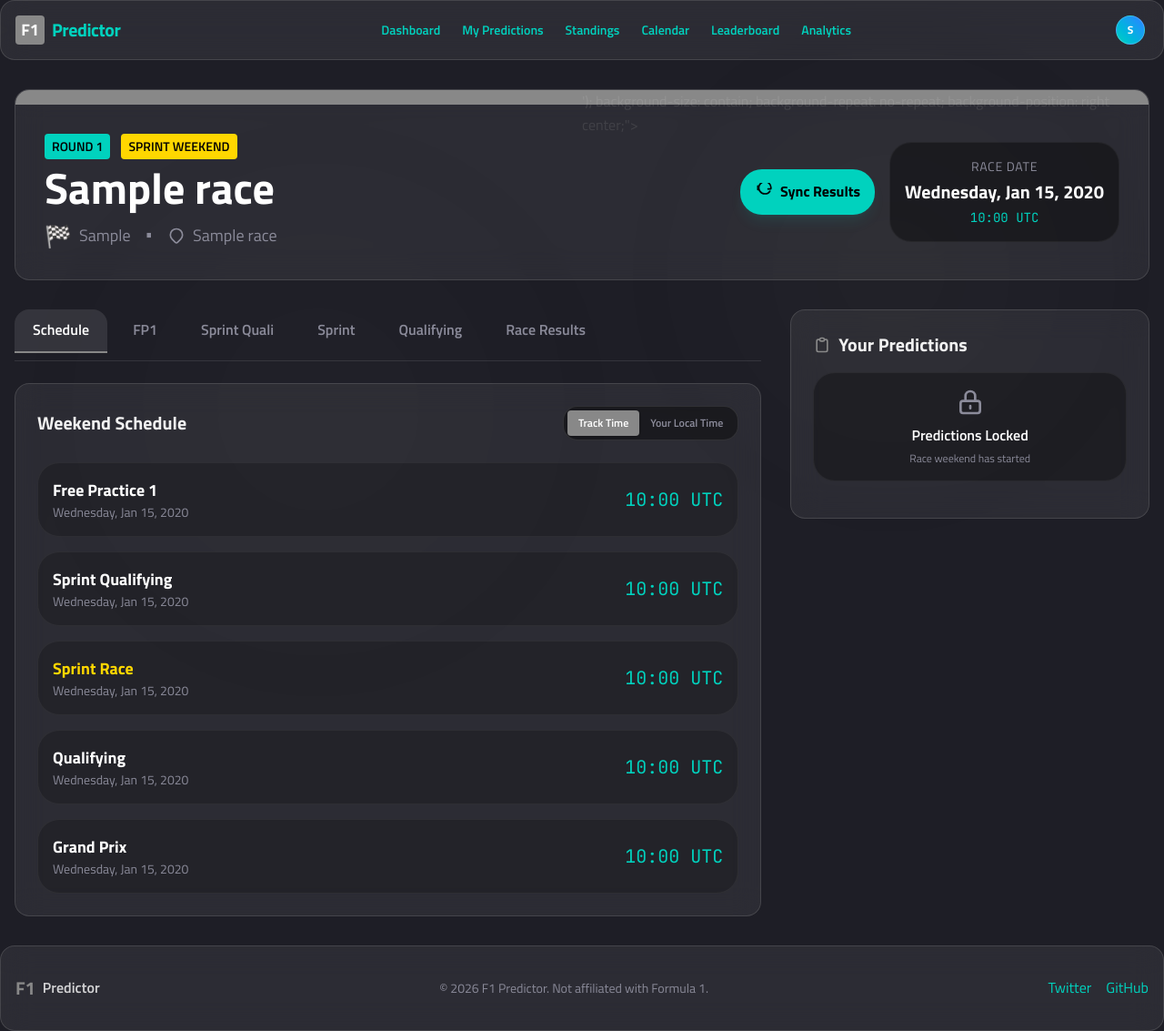
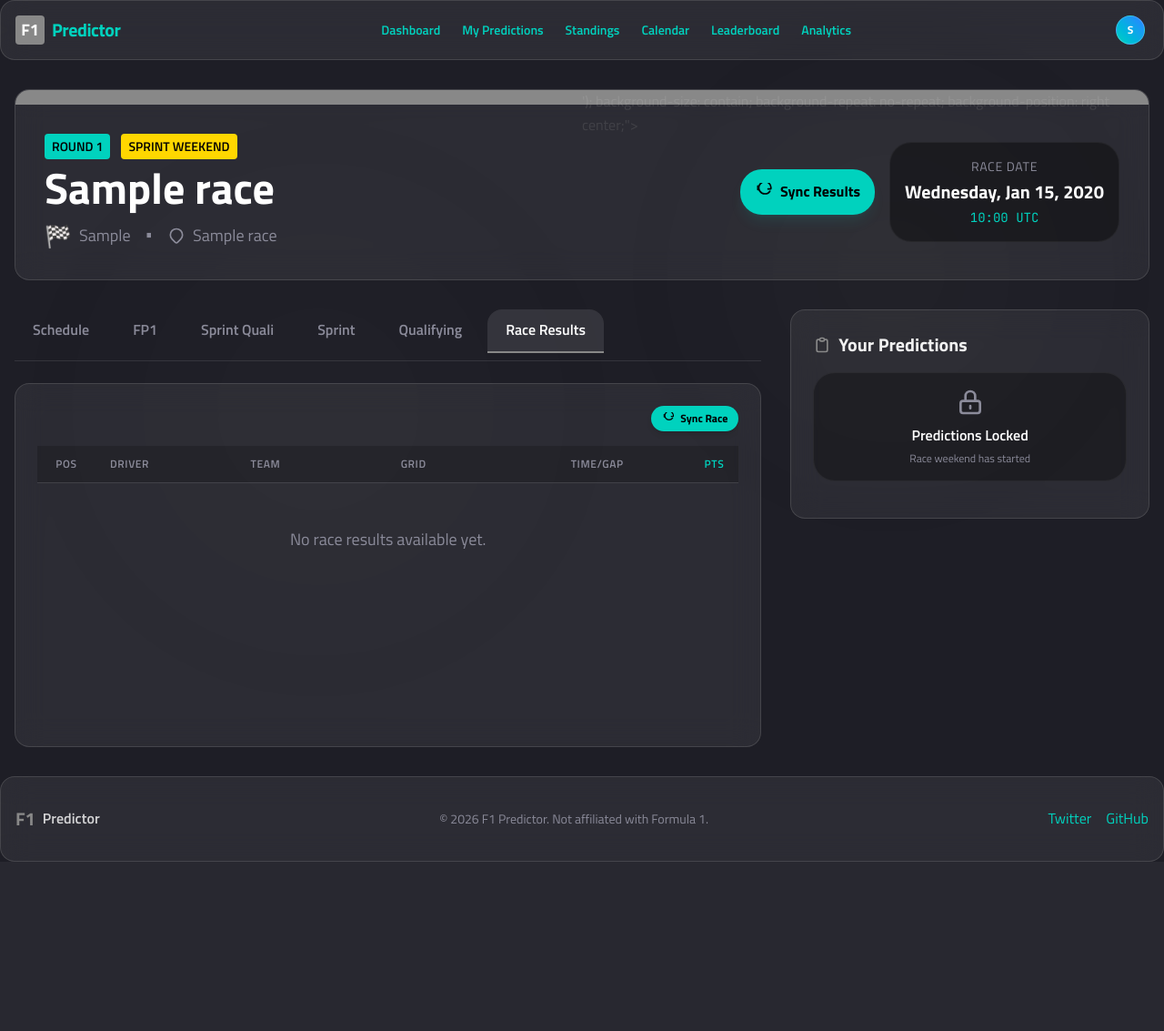
Before and after one commit to Plutovio/f1predictiongame, a Django app: page /races/1/ in a window 1280 px wide. Shown: the whole page at 91% size. After the commit the page ends 947 px from the top, so only its background shows below. Run offline with Django 5.2, Linux system fonts and the light colour scheme; a user stored in the database is signed in; tables that the repository leaves empty hold one stand-in row (values such as "Sample post"); style sheets or scripts are compiled from the project's sources; parts of the project's set-up code (start-up, migrations or seed data) failed here and were passed over.

Commit message:
fix: switch tab rendering to server-side includes and resolve active tab reload

```diff
--- a/templates/races/detail.html
+++ b/templates/races/detail.html
@@ -4,7 +4,7 @@
 
 {% block content %}
 <div x-data="{
-    tab: 'schedule',
+    tab: '{{ active_tab|default:"schedule" }}',
     timeMode: 'track',
     country: '{{ race.country|escapejs }}',
     city: '{{ race.city|escapejs }}',
@@ -308,56 +308,41 @@
                 {% endif %}
             </div>
 
-            <!-- HTMX-loaded tabs -->
+            <!-- Tab contents (rendered server-side for maximum reliability and speed) -->
 
             <!-- FP1 -->
             <div x-show="tab === 'fp1'" x-transition.opacity x-cloak>
-                <div hx-get="{% url 'race_tab' race.id 'fp1' %}" hx-trigger="intersect once">
-                    <p class="text-center text-[#8B8B9A] py-8">Results not available yet.</p>
-                </div>
+                {% include "partials/race_tab_practice.html" with results=fp1_results session_name="Free Practice 1" session_type="fp1" %}
             </div>
 
             {% if race.has_sprint %}
                 <!-- Sprint Qualifying -->
                 <div x-show="tab === 'sprint_qualifying'" x-transition.opacity x-cloak>
-                    <div hx-get="{% url 'race_tab' race.id 'sprint_qualifying' %}" hx-trigger="intersect once">
-                        <p class="text-center text-[#8B8B9A] py-8">Results not available yet.</p>
-                    </div>
+                    {% include "partials/race_tab_qualifying.html" with results=sprint_qualifying_results session_name="Sprint Shootout" session_type="sprint_qualifying" %}
                 </div>
                 <!-- Sprint -->
                 <div x-show="tab === 'sprint'" x-transition.opacity x-cloak>
-                    <div hx-get="{% url 'race_tab' race.id 'sprint' %}" hx-trigger="intersect once">
-                        <p class="text-center text-[#8B8B9A] py-8">Results not available yet.</p>
-                    </div>
+                    {% include "partials/race_tab_sprint.html" with results=sprint_results session_name="Sprint" session_type="sprint" %}
                 </div>
             {% else %}
                 <!-- FP2 -->
                 <div x-show="tab === 'fp2'" x-transition.opacity x-cloak>
-                    <div hx-get="{% url 'race_tab' race.id 'fp2' %}" hx-trigger="intersect once">
-                        <p class="text-center text-[#8B8B9A] py-8">Results not available yet.</p>
-                    </div>
+                    {% include "partials/race_tab_practice.html" with results=fp2_results session_name="Free Practice 2" session_type="fp2" %}
                 </div>
                 <!-- FP3 -->
                 <div x-show="tab === 'fp3'" x-transition.opacity x-cloak>
-                    <div hx-get="{% url 'race_tab' race.id 'fp3' %}" hx-trigger="intersect once">
-                        <p class="text-center text-[#8B8B9A] py-8">Results not available yet.</p>
-                    </div>
+                    {% include "partials/race_tab_practice.html" with results=fp3_results session_name="Free Practice 3" session_type="fp3" %}
                 </div>
             {% endif %}
 
             <!-- Qualifying -->
             <div x-show="tab === 'qualifying'" x-transition.opacity x-cloak>
-                <div hx-get="{% url 'race_tab' race.id 'qualifying' %}" hx-trigger="intersect once" hx-indicator="#q-indicator">
-                    <div id="q-indicator" class="flex justify-center py-12"><svg class="animate-spin h-8 w-8 text-[#E10600]" viewBox="0 0 24 24"><circle class="opacity-25" cx="12" cy="12" r="10" stroke="currentColor" stroke-width="4" fill="none"></circle><path class="opacity-75" fill="currentColor" d="M4 12a8 8 0 018-8V0C5.373 0 0 5.373 0 12h4z"></path></svg></div>
-                    <p class="text-center text-[#8B8B9A] py-8">Results not available yet.</p>
-                </div>
+                {% include "partials/race_tab_qualifying.html" with results=qualifying_results session_name="Qualifying" session_type="qualifying" %}
             </div>
 
             <!-- Race Results -->
             <div x-show="tab === 'race'" x-transition.opacity x-cloak>
-                <div hx-get="{% url 'race_tab' race.id 'race' %}" hx-trigger="intersect once">
-                    <p class="text-center text-[#8B8B9A] py-8">Results not available yet.</p>
-                </div>
+                {% include "partials/race_tab_race.html" with results=race_results session_name="Race" session_type="race" %}
             </div>
 
         </div>
```
